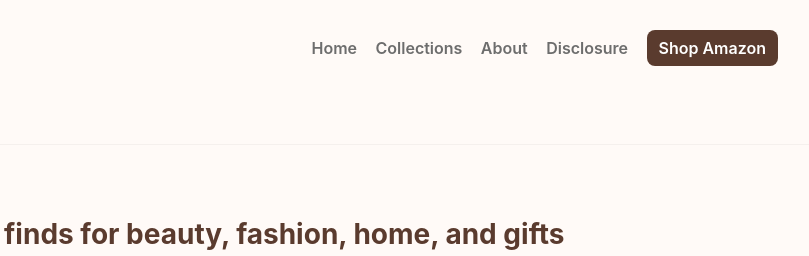
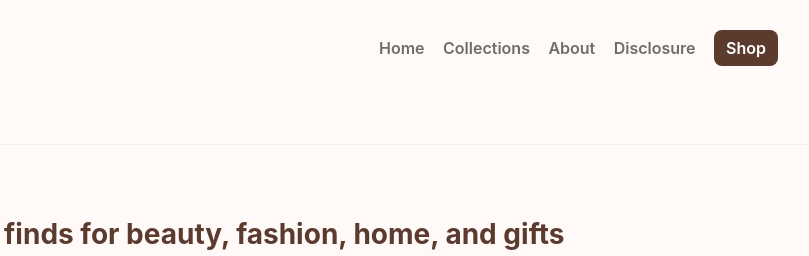
Before and after one commit to RememberedGifts/RememberedGifts, a plain HTML site: page index.html in a window 1280 px wide. Shown: the top 256 px of the page, 328-1137 px from the left. Drawn offline with Linux system fonts and the light colour scheme.

Commit message:
Update index.html

```diff
--- a/index.html
+++ b/index.html
@@ -16,7 +16,7 @@
         <a href="#collections">Collections</a>
         <a href="#about">About</a>
         <a href="#disclosure">Disclosure</a>
-        <a href="#contact" class="cta">Shop Amazon</a>
+        <a href="#shop" class="cta">Shop</a>
       </nav>
     </div>
   </header>
@@ -63,9 +63,6 @@
       <p>Questions or collabs? Email: <a href="mailto:hello@rememberedgifts.example">hello@rememberedgifts.example</a></p>
     </section>
   </main>
-    <footer class="site-footer">
-    <div class="container">© Remembered Gifts — Curated Finds | <a href='privacy.html'>Privacy Policy</a></div>
-  </footer>
 
   <section id="shop" style="padding: 3em 1em; text-align: center; background: #f9f9f9;">
     <h2>Shop Our Picks</h2>
@@ -77,5 +74,9 @@
     </div>
   </section>
 
+  <footer class="site-footer">
+    <div class="container">© Remembered Gifts — Curated Finds | <a href='privacy.html'>Privacy Policy</a></div>
+  </footer>
+
 </body>
 </html>
```
Lines whose indentation alone changed are shown as unchanged.
